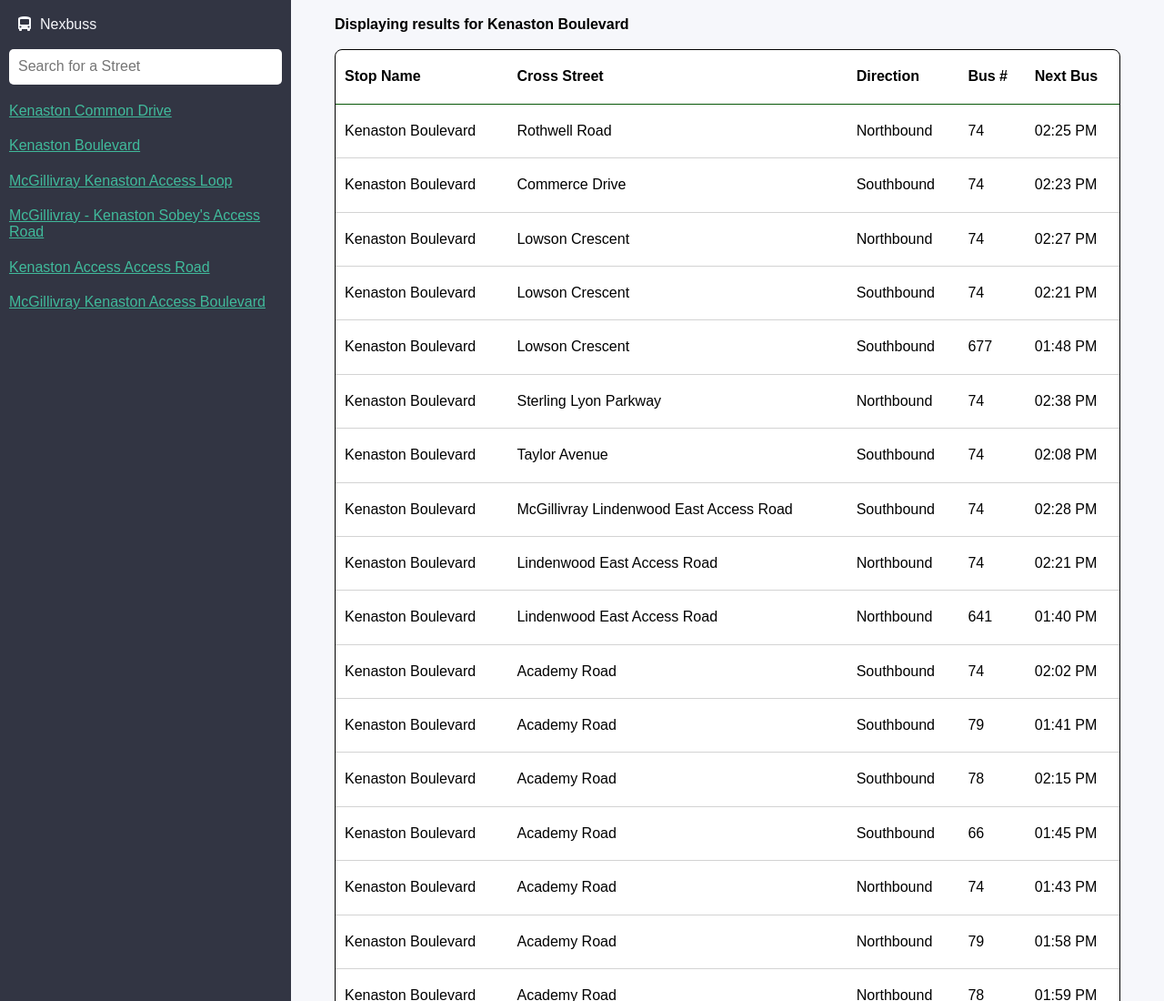
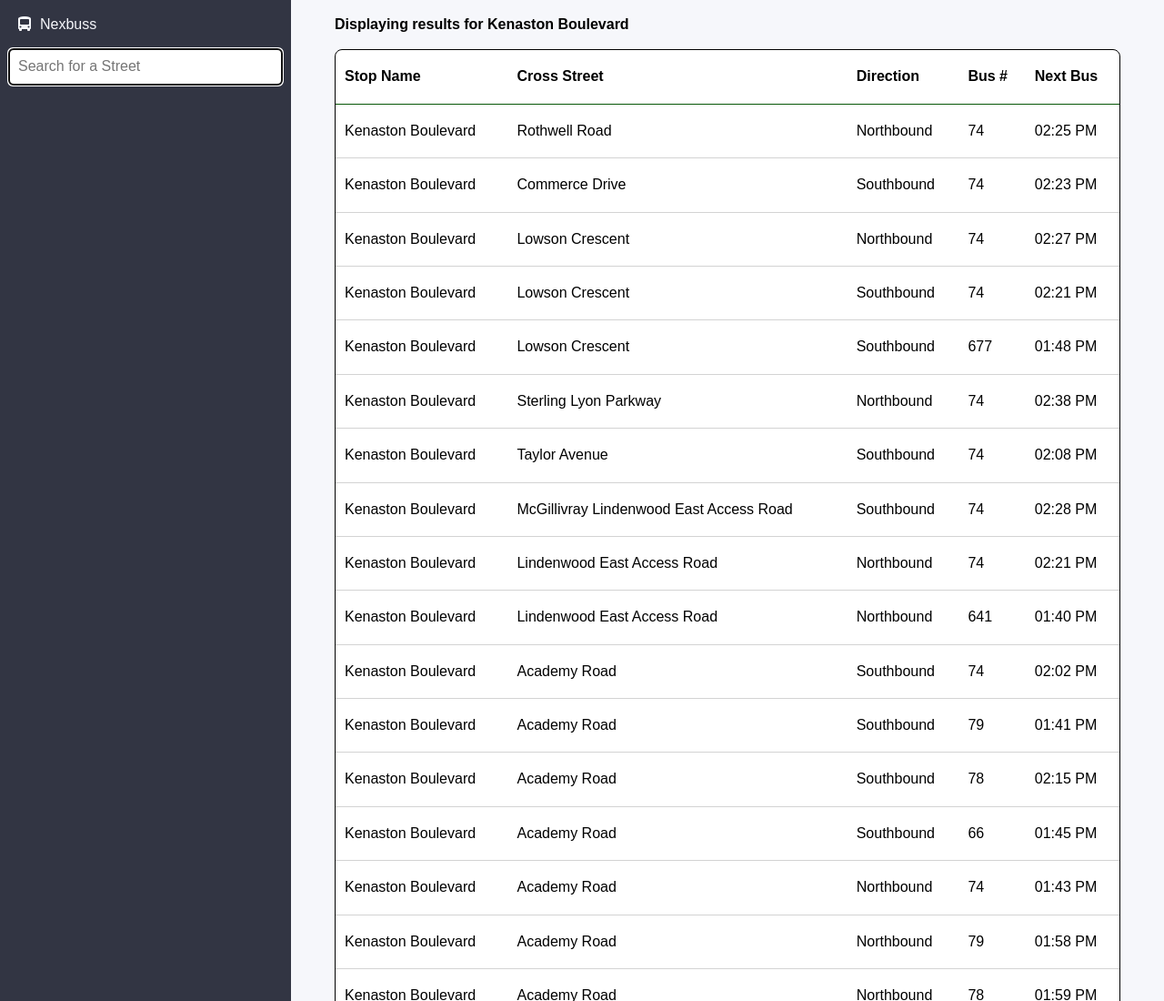
Before and after one commit to RuiMa1996/BusSchedulesApp, a plain HTML site: page index.html in a window 1280 px wide. Shown: the top 1100 px of the page at 91% size. Drawn offline with Linux system fonts and the light colour scheme.

Commit message:
Made changes of code because of error found

```diff
--- a/app.js
+++ b/app.js
@@ -1,6 +1,7 @@
 const myAPIKey = '2dXx20LqMATZ1L2vsXr';
 const searchPart = document.querySelector('input');
 const searchBox = document.querySelector('form');
+const listOfSearchResult = document.querySelector('.streets');
 
 searchBox.addEventListener('submit', function(e) {
   e.preventDefault();
@@ -19,9 +20,7 @@ function search(streetName) {
     })
     .then(nameOfStreet => {
       let html = "";
-      console.log(nameOfStreet.streets);
       if(nameOfStreet.streets.length === 0) {
-        console.log('hi');
        html = "No street found"
       } else {
         for(let name of nameOfStreet.streets) {
--- a/index.html
+++ b/index.html
@@ -58,26 +58,10 @@
         <i class="fas fa-bus-alt" aria-hidden="true"></i>Nexbuss
       </div>
       <form>
-        <input type="text" placeholder="Search for a Street" />
+        <input type="text" placeholder="Search for a Street" autofocus>
       </form>
       <section class="streets">
-        <a href="#" data-street-key="4499">Kenaston Common Drive</a>
 
-        <a href="#" data-street-key="1932">Kenaston Boulevard</a>
-
-        <a href="#" data-street-key="70002291"
-          >McGillivray Kenaston Access Loop</a
-        >
-
-        <a href="#" data-street-key="50001000"
-          >McGillivray - Kenaston Sobey's Access Road</a
-        >
-
-        <a href="#" data-street-key="50000257">Kenaston Access Access Road</a>
-
-        <a href="#" data-street-key="50000253"
-          >McGillivray Kenaston Access Boulevard</a
-        >
       </section>
     </aside>
     <main>
```
